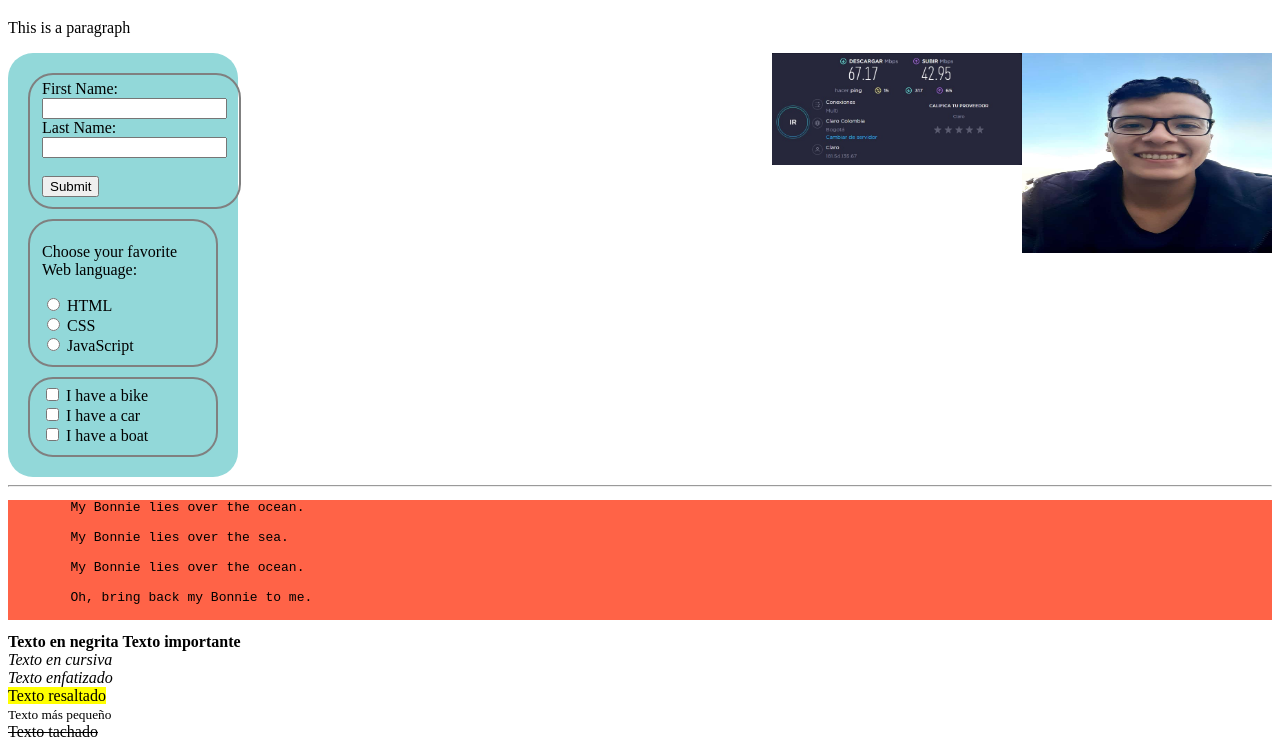
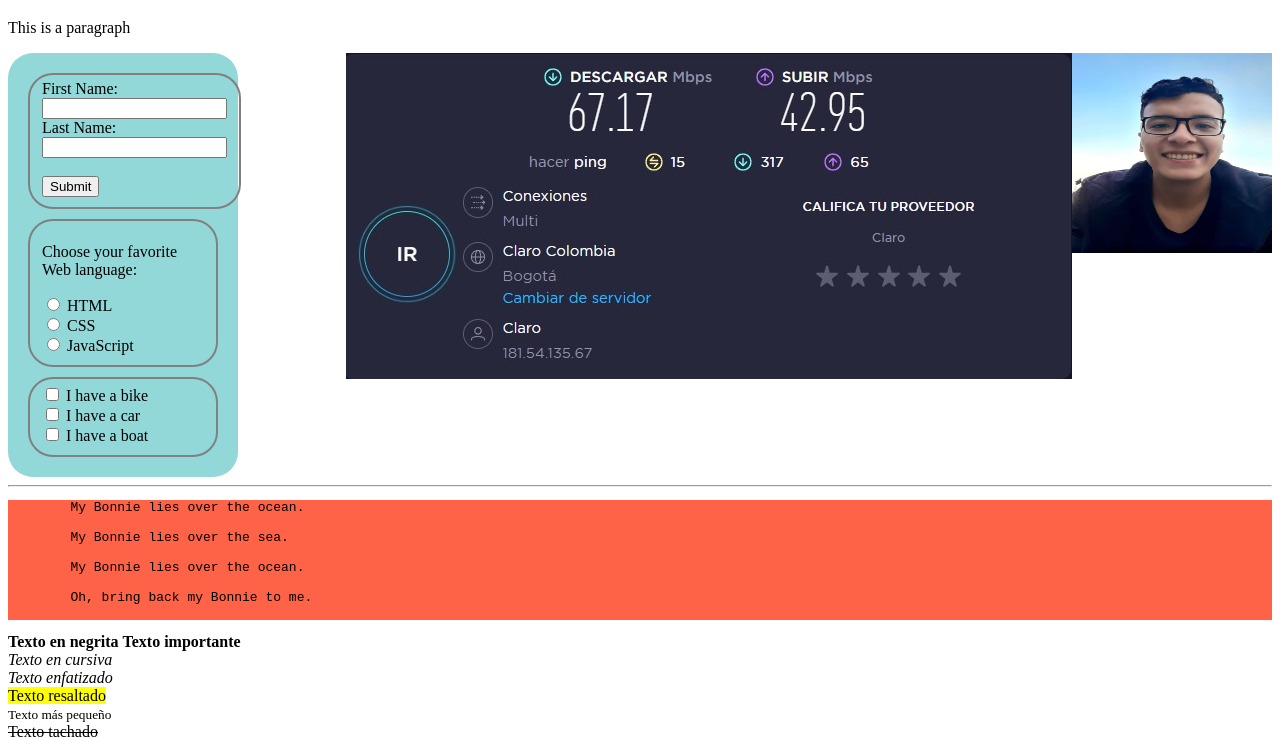
Before and after one commit to SantiMancera98/hello-world, a plain HTML site: page index.html in a window 1280 px wide. Shown: the part 61-799 px from the top of the page. Drawn offline with Linux system fonts and the light colour scheme.

Commit message:
Last update

```diff
--- a/style.css
+++ b/style.css
@@ -13,5 +13,4 @@ pre {background-color: tomato;}
 
 a {text-decoration: none;}
 
-img {float: right;
-        width: 250px;}
+img {float: right;}
```
